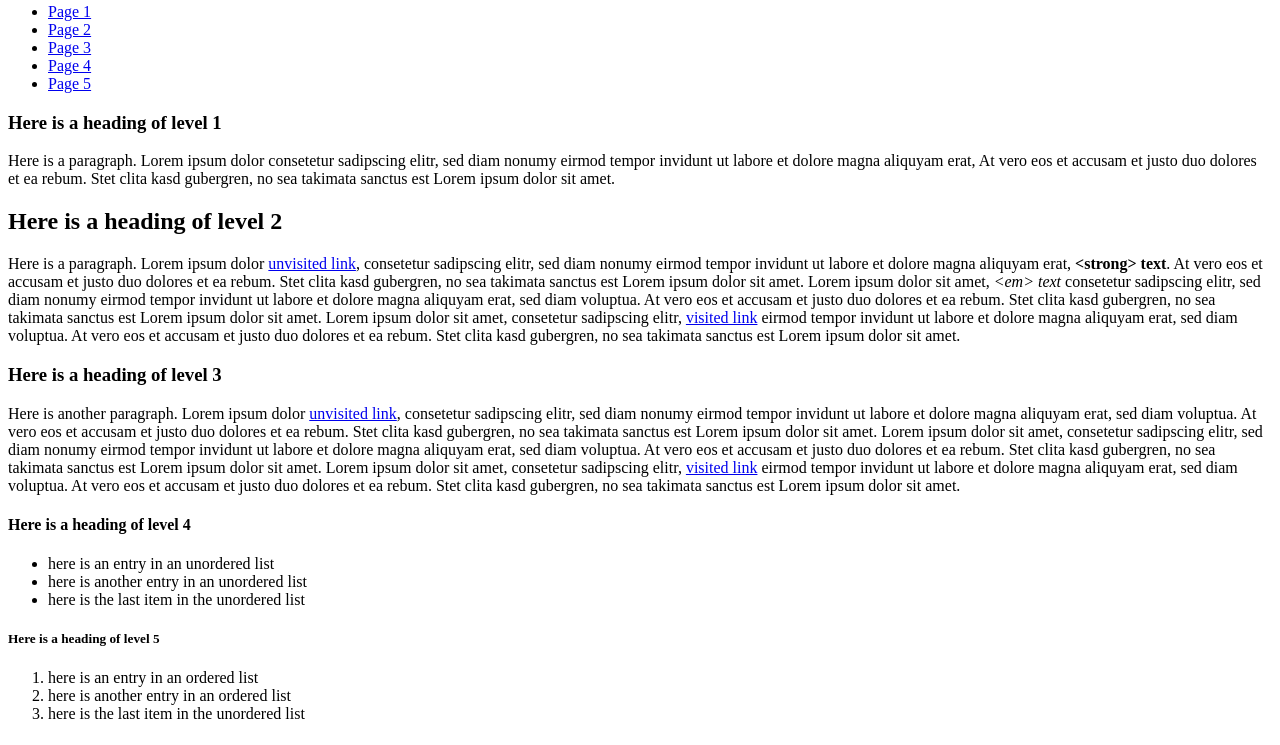
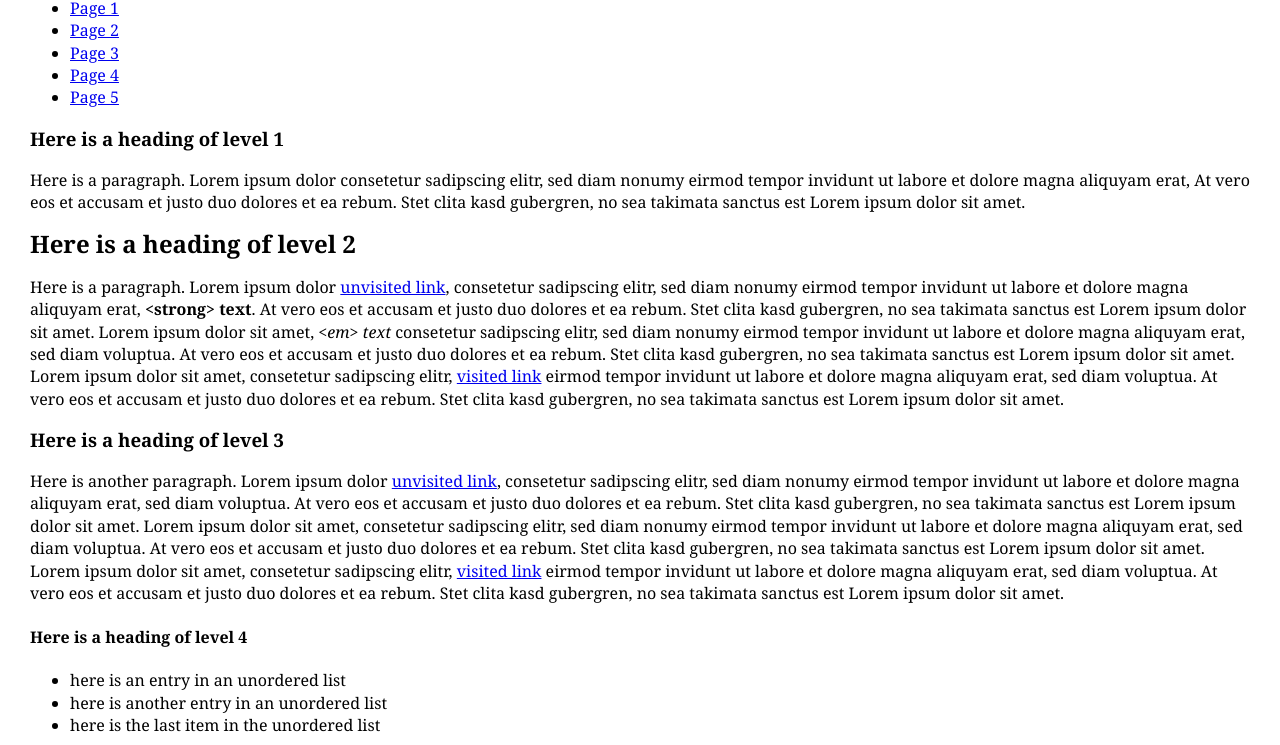
Before and after one commit to JonyT3T/jonyt3t.github.io, a plain HTML site: page Week03/index.html in a window 1280 px wide. Shown: the part 77-822 px from the top of the page. Drawn offline with Linux system fonts and the light colour scheme.

Commit message:
uploaded images

```diff
--- a/Week03/styles.css
+++ b/Week03/styles.css
@@ -1,2 +1,9 @@
 @charset "utf-8";
 /* CSS Document */
+body{
+   font-family: "Georgia", Times, serif;
+   color: black;
+   line-height: 140%;
+   margin: 30px;
+
+}
```
Also changed, not shown: Week03/header-image-1.gif (added), Week03/header-star-1.gif (added), Week03/page-bg.gif (added), Week03/trans-bg.gif (added).
